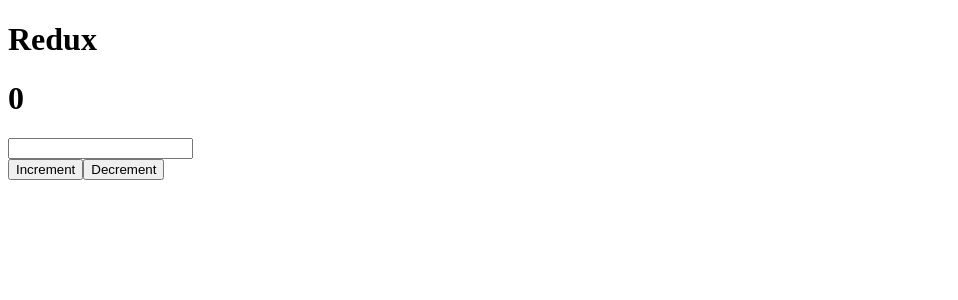
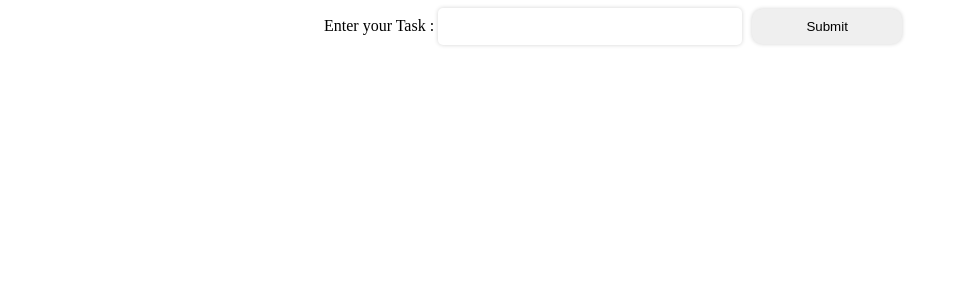
Before and after one commit to faheemsaleem/redux, a React (Create React App) app: page / in a window 1280 px wide. Shown: the top 300 px of the page, without its empty margins (0-958 px from the left). Built offline with nearby package versions, Linux system fonts and the light colour scheme.

Commit message:
Todo with Redux

```diff
--- a/src/App.js
+++ /dev/null
@@ -1,26 +0,0 @@
-import React, { Component } from 'react';
-import {connect} from "react-redux";
-import {Increament,Dicrement} from "./action/action";
-import ShowResult from './ShowResult';
-
-class App extends Component {
-  render() {
-    return (
-      <div>
-        <h1>Redux</h1>
-        <ShowResult />
-        <button onClick={this.props.Increament}>Increment</button>
-        <button onClick={this.props.Dicrement}>Decrement</button>
-
-      </div>
-    );
-  }
-}
-
-const mapStateToProps = (state)=>{
-  return {
-    number:state.number
-  }
-}
-
-export default connect(mapStateToProps,{Increament,Dicrement})(App);
--- a/src/ShowResult.js
+++ /dev/null
@@ -1,22 +0,0 @@
-import React from 'react';
-import {connect} from "react-redux";
-import {onChangeAction} from "./action/action";
-
-const ShowResult = ({number,value,onChangeAction}) => {
-    console.log(value)
-    return (
-        <div>
-            <h1>{number} </h1>
-            <input type="text" onChange={(e)=>onChangeAction(e.target)}/>
-        </div>
-    );
-};
-
-const mapStateToProps = ({number,value})=>{
-    return {
-        number,value
-    }
-}
-
-
-export default connect(mapStateToProps,{onChangeAction})(ShowResult);
--- a/src/action/action.js
+++ /dev/null
@@ -1,20 +0,0 @@
-import * as type from "./../types";
-
-export const Increament = ()=>{
-    return {
-        type:type.INCREMENT
-    }
-}
-
-export const Dicrement = ()=>{
-    return {
-        type:type.DICREMENT
-    }
-}
-
-export const onChangeAction = (target)=>{
-    return {
-        type:type.INPUT_VALUE,
-        payload:{target:target.value}
-    }
-}
--- /dev/null
+++ b/src/action/index.js
@@ -0,0 +1,16 @@
+import * as type from "../types";
+
+export const actionForGetInputValue = (value)=>{
+    return {
+        type:type.GET_INPUT_VALUE,
+        payload:{
+            value
+        }
+    }
+}
+
+export const actionForUpdateTaskArray = ()=>{
+    return{
+        type:type.UPDATE_ARRAY,
+    }
+}
--- /dev/null
+++ b/src/component/App.js
@@ -0,0 +1,16 @@
+import React, { Component } from 'react';
+import SearchField from './SearchField/SearchField';
+import List from './List/List';
+
+class App extends Component {
+  render() {
+    return (
+      <div>
+        <SearchField />
+        <List />
+      </div>
+    );
+  }
+}
+
+export default App;
--- /dev/null
+++ b/src/component/List/List.js
@@ -0,0 +1,28 @@
+import React from 'react';
+import {connect} from "react-redux";
+
+const List = ({task}) => {
+    return (
+        <div>
+            <ul>
+                {
+                    task.length > 0 && task.map((item,i)=>{
+                        return (
+                        <li key={i}>{item}</li>
+                        )
+                    })
+                }
+            </ul>
+        </div>
+    );
+};
+
+
+const mapStateToProps = ({task})=>{
+    return{
+        task
+    }
+}
+
+
+export default connect(mapStateToProps)(List);
--- /dev/null
+++ b/src/component/SearchField/SearchField.css
@@ -0,0 +1,25 @@
+.wrapper{
+    width:50%;
+    margin:0 auto;
+}
+
+
+.input{
+    width:300px;
+    height:35px;
+    border-radius: 5px;
+    margin:0 auto;
+    outline: none;
+    border:none;
+    box-shadow: 0px 0px 4px lightgrey;
+}
+
+.btn{
+    width:150px;
+    height: 35px;
+    border-radius: 10px;
+    margin-left:10px;
+    outline: none;
+    border:none;
+    box-shadow: 0px 0px 4px lightgrey;
+}
--- /dev/null
+++ b/src/component/SearchField/SearchField.js
@@ -0,0 +1,22 @@
+import React from 'react';
+import {connect} from "react-redux";
+
+import {actionForGetInputValue,actionForUpdateTaskArray} from "../../action";
+import "./SearchField.css"
+
+const SearchField = (props) => {
+    return (
+        <>
+            <div className="wrapper">
+                <form>
+                    <label>Enter your Task : </label>
+                    <input className="input" type="text" name="todo" onChange={(e)=>props.actionForGetInputValue(e.target.value)} />
+                    <button type="button" className="btn" onClick={()=>props.actionForUpdateTaskArray()}>Submit</button>
+                </form>
+            </div>
+        </>
+    );
+};
+
+
+export default connect(null,{actionForGetInputValue,actionForUpdateTaskArray})(SearchField);
--- a/src/index.js
+++ b/src/index.js
@@ -1,17 +1,16 @@
 import React from 'react';
 import ReactDOM from 'react-dom';
+import {Provider} from "react-redux";
 import {createStore} from "redux";
-import {Provider} from "react-redux";
-import {ruducer} from "./ruducer";
-import App from './App';
+
+import {Ruducer} from "./ruducer";
+import App from './component/App';
 
 
-const store = createStore(ruducer)
-
-
+const store = createStore(Ruducer)
 
 ReactDOM.render(
-<Provider store={store}>
-    <App />
-</Provider>
+    <Provider store={store}>
+        <App />
+    </Provider>
 , document.getElementById('root'));
--- a/src/ruducer/index.js
+++ b/src/ruducer/index.js
@@ -1,23 +1,23 @@
-import * as type from "./../types";
+import * as type from "../types";
 
-const initState = {number :0,value:""}
-export const ruducer = (state = initState,action)=>{
+const initstate = {
+    inputValue:"",
+    task:[]
+}
+export const Ruducer = (state=initstate,action)=>{
     switch (action.type) {
-        case type.INCREMENT:
+        case type.GET_INPUT_VALUE:
+            return{
+                ...state,
+                inputValue:action.payload.value
+            }
+        case type.UPDATE_ARRAY:
             return {
                 ...state,
-                number:state.number + 1
+                task:[...state.task,state.inputValue]
             }
-        case type.DICREMENT:
-            return{
-                ...state,
-                number:state.number - 1
+            default:return {
+                ...state
             }
-        case type.INPUT_VALUE:
-            return{
-                ...state,
-                value:action.payload.value
-            }
-        default:return{ ...state}
     }
 }
--- a/src/types/index.js
+++ b/src/types/index.js
@@ -1,3 +1,2 @@
-export const INCREMENT = "INCREMENT";
-export const DICREMENT = "DICREMENT";
-export const INPUT_VALUE = "INPUT_VALUE";
+export const GET_INPUT_VALUE = "GET_INPUT_VALUE";
+export const UPDATE_ARRAY = "UPDATE_ARRAY";
```
